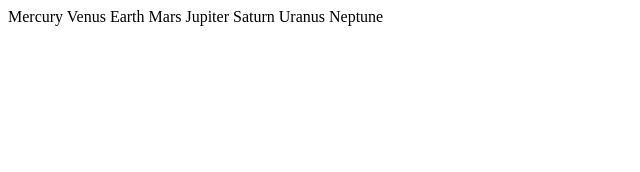
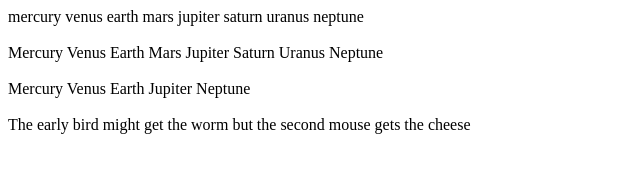
Before and after one commit to jeremylukebennett/solar-system, a plain HTML site: page index.html in a window 1280 px wide. Shown: the whole page, without its empty margins (0-640 px from the left). Drawn offline with Linux system fonts and the light colour scheme.

Commit message:
dunzo I think

```diff
--- a/array-methods.js
+++ b/array-methods.js
@@ -8,12 +8,10 @@ const planets = ["mercury", "venus", "earth", "mars", "jupiter", "saturn", "uran
 const planetEl = document.getElementById("planets");
 
 function myFunction(item, index) {
-    planetEl.innerHTML += `${item.charAt(0).toUpperCase() + item.slice(1)} `;
+    planetEl.innerHTML += `${item} `;
 }
 
 planets.forEach(myFunction);
-
-
 
 
 /*
@@ -24,6 +22,12 @@ planets.forEach(myFunction);
     https://developer.mozilla.org/en-US/docs/Web/JavaScript/Reference/Global_Objects/String/toUpperCase
 */
 
+const planetCap = document.getElementById("planetsCap");
+
+const capitalPlanets = planets.map(function(name) {
+    planetCap.innerHTML += `${name.charAt(0).toUpperCase() + name.slice(1)} `;
+})
+
 
 /*
     Use the filter method to create a new array that
@@ -33,6 +37,27 @@ planets.forEach(myFunction);
     https://developer.mozilla.org/en-US/docs/Web/JavaScript/Reference/Global_Objects/String/includes
 */
 
+const ePlans = planets.filter(planetName => {
+    const listPlanetsWithE = planetName.includes("e");
+    return listPlanetsWithE;
+});
+
+console.log(`Original array: ${planets}`);
+console.log(`New array: ${ePlans}`);
+
+const dispPlanetsE = document.getElementById("planetsE")
+
+for (let i = 0; i < ePlans.length; i++) {
+    dispPlanetsE.innerHTML += `${ePlans[i].charAt(0).toUpperCase() + ePlans[i].slice(1)} `;
+}
+
+
 
 // Use the reduce method to create a sentence from the words in the following array
 const words = ["The", "early", "bird", "might", "get", "the", "worm", "but", "the", "second", "mouse", "gets", "the", "cheese"]
+
+
+const mySentence = (accumulator, currentValue) => accumulator + " " + currentValue;
+const sentenceSection = document.getElementById("sentence");
+
+sentenceSection.innerHTML = words.reduce(mySentence);
--- a/index.html
+++ b/index.html
@@ -10,6 +10,16 @@
 <body>
 
     <section id="planets"></section>
+    <br>
+    <section id="planetsCap"></section>
+    <br>
+    <section id="planetsE"></section>
+    <br>
+    <section id="sentence"></section>
+
+
+
+
 
 
     <script src="array-methods.js"></script>
```
